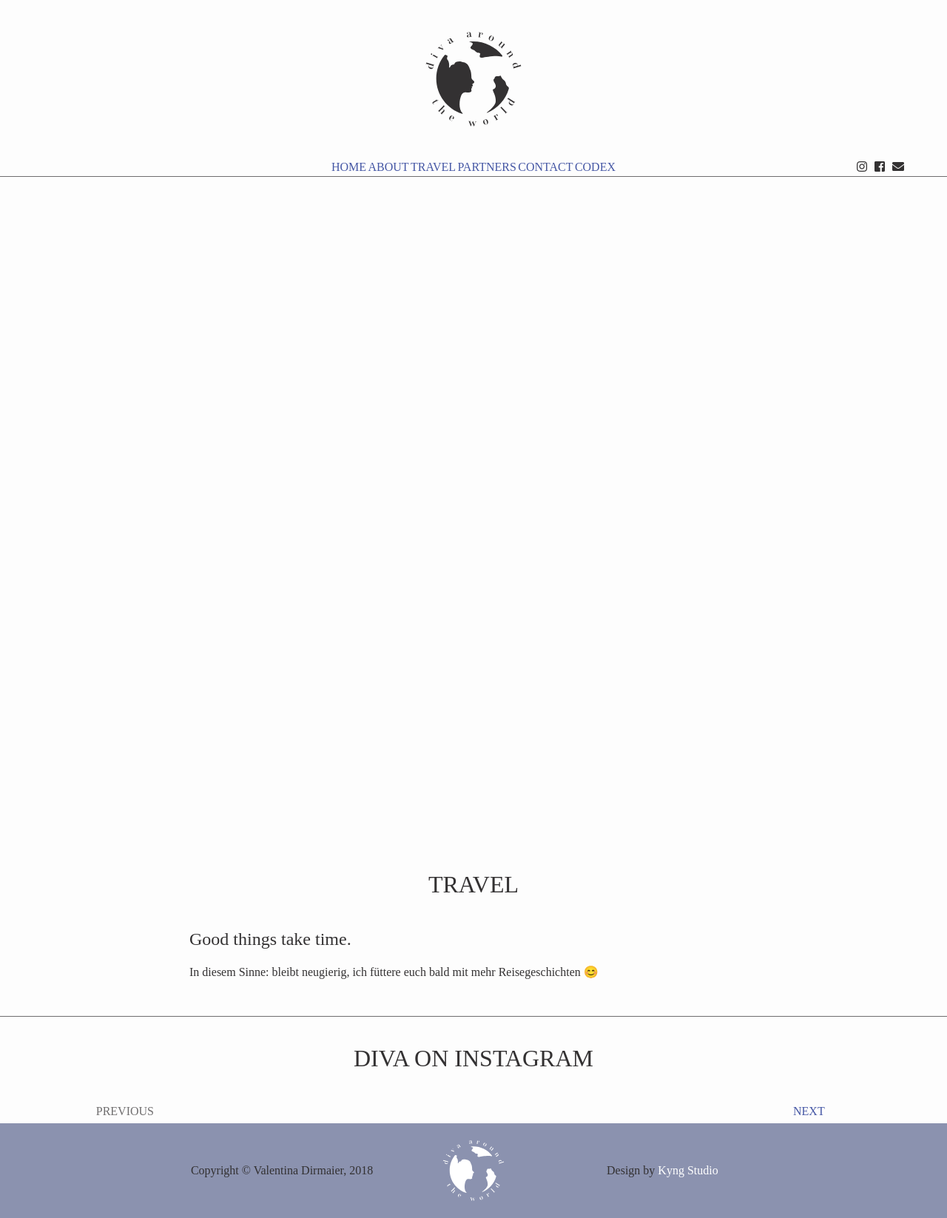
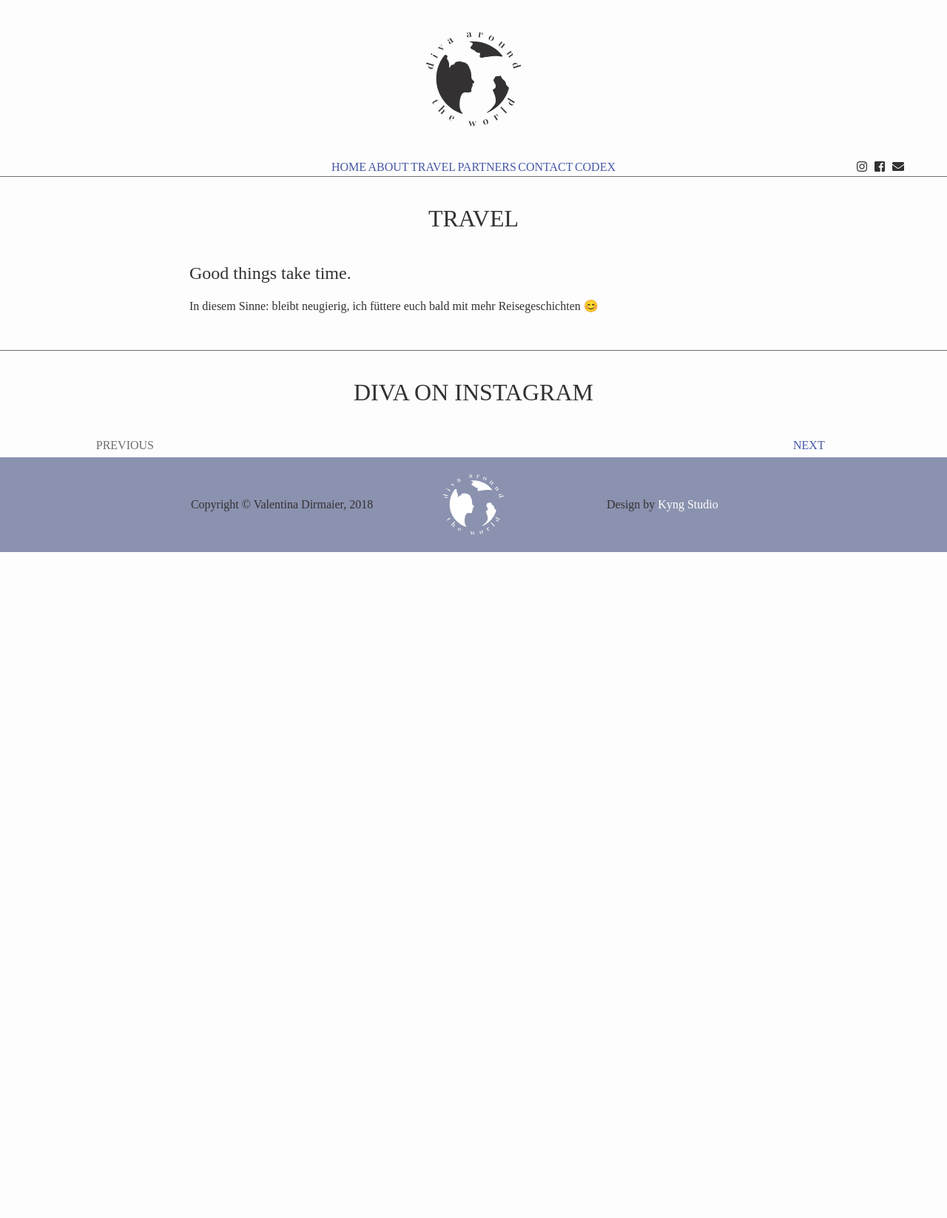
Before and after one commit to elroyK/divaaroundtheworld, a Jekyll site: the page built from 2-travel.md, in a window 1280 px wide. Shown: the whole page at 74% size. Built offline with Jekyll 4.4.1, drawn with Linux system fonts in a browser that asks for light colours; nearby versions of some CDN libraries; some web fonts are replaced; after the commit the page ends 900 px from its top, so only the background shows below that.

Commit message:
Newsletter implementation

```diff
--- a/_sass/datw.scss
+++ b/_sass/datw.scss
@@ -101,6 +101,7 @@ header {
         position: absolute;
         bottom: 0;
         width: 100%;
+        z-index: 98;
 
 
         ul {
@@ -130,6 +131,7 @@ header {
 }
 
 #mc_embed_signup {
+    position: fixed;
     top: 0;
     left: 0;
     min-width: 100vw;
```
